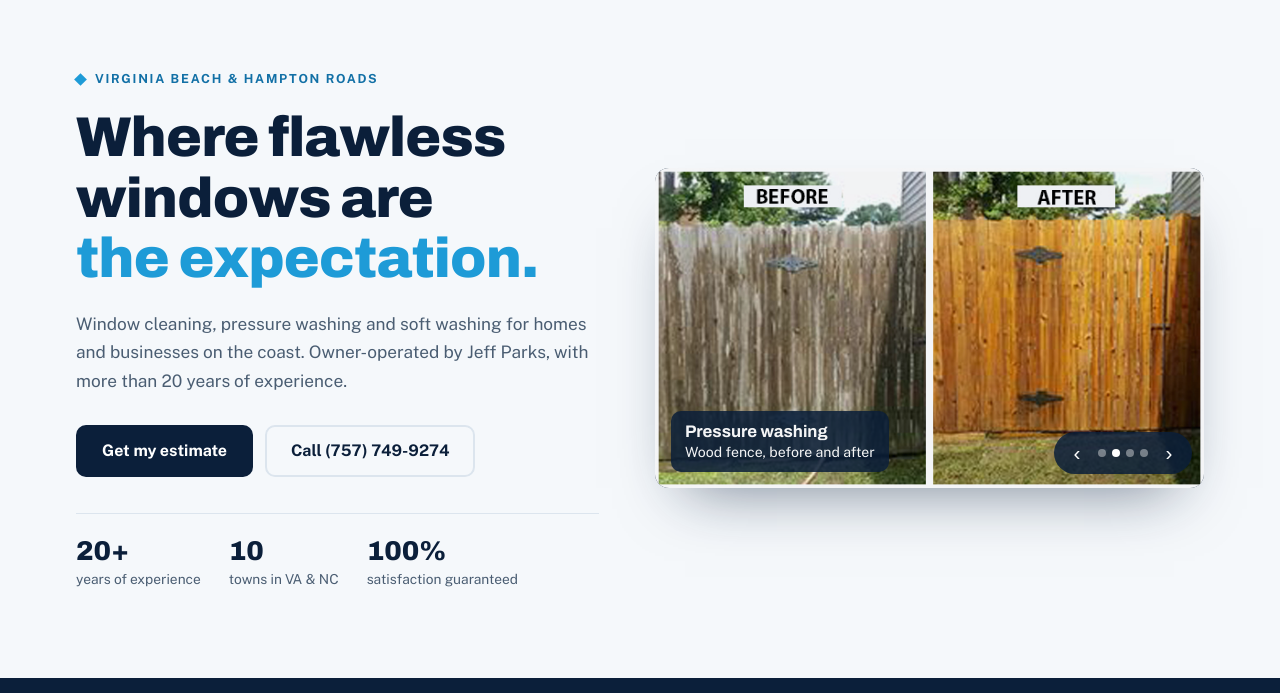
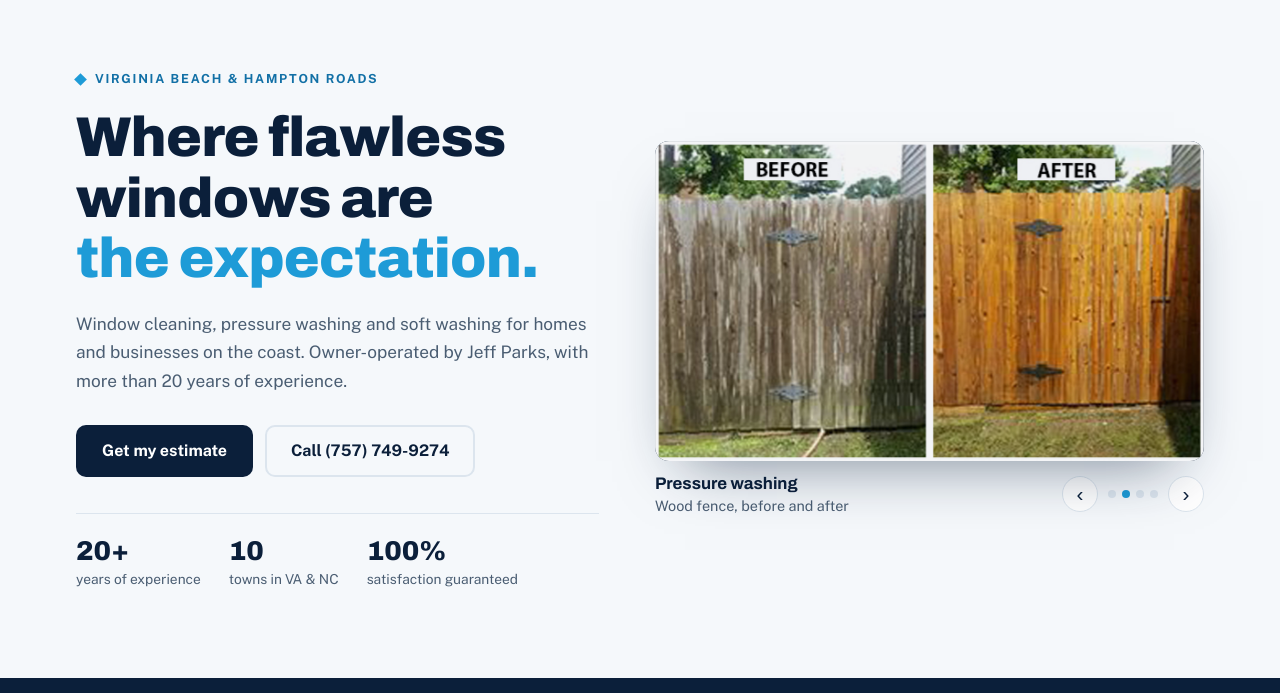
Before and after one commit to ethand757-business/priority-site, a plain HTML site: page index.html in a window 1280 px wide. Shown: the part 81-774 px from the top of the page. Drawn offline with nearby package versions, Linux system fonts and the light colour scheme.

Commit message:
Fix overlapping slideshow text; remove duplicate project photo and reorder gallery
Co-Authored-By: Claude Opus 5.5 <noreply@anthropic.com>
Claude-Session: https://claude.ai/code/session_01Vss8NJH6fPHgaY4FnZzaqG

```diff
--- a/assets/site.css
+++ b/assets/site.css
@@ -76,20 +76,22 @@ nav.links a:hover{color:var(--ink)}
 .hero-photo figcaption{position:absolute;left:16px;bottom:16px;padding:10px 14px;border-radius:10px;background:rgba(11,31,58,.85);color:#fff;font-size:.88rem;line-height:1.35}
 .hero-photo figcaption b{display:block;font-family:var(--display);font-size:1.05rem}
 @media (max-width:560px){.hero-photo{aspect-ratio:4/3}}
-.hero-slides{aspect-ratio:600/350}
-@media (max-width:560px){.hero-slides{aspect-ratio:600/350}}
+.hero-slides{display:grid;gap:12px;min-width:0}
+.slides-frame{aspect-ratio:600/350}
+@media (max-width:560px){.slides-frame{aspect-ratio:600/350}}
 .hero-slides .slide{position:absolute;inset:0;margin:0;opacity:0;transition:opacity .8s ease}
 .hero-slides .slide.is-on{opacity:1}
 .hero-slides .slide img{width:100%;height:100%;object-fit:cover}
-.hero-slides .slide figcaption{position:absolute;left:16px;bottom:16px;padding:10px 14px;border-radius:10px;background:rgba(11,31,58,.85);color:#fff;font-size:.88rem;line-height:1.35}
-.hero-slides .slide figcaption b{display:block;font-family:var(--display);font-size:1.05rem}
-.slide-ctl{position:absolute;right:12px;bottom:14px;display:flex;align-items:center;gap:6px;padding:6px 8px;border-radius:999px;background:rgba(11,31,58,.85);z-index:2}
-.sbtn{width:30px;height:30px;border:0;border-radius:50%;background:transparent;color:#fff;font-size:1.3rem;line-height:1;cursor:pointer}
-.sbtn:hover{background:rgba(255,255,255,.15)}
-.dots{display:flex;gap:6px}
-.dot{width:8px;height:8px;padding:0;border:0;border-radius:50%;background:rgba(255,255,255,.4);cursor:pointer}
-.dot.is-on{background:#fff}
-@media (max-width:480px){.hero-slides .slide figcaption{font-size:.8rem;padding:8px 10px;left:10px;bottom:10px;max-width:58%}.slide-ctl{right:8px;bottom:10px}}
+.slide-bar{display:flex;justify-content:space-between;align-items:center;gap:16px}
+.slide-cap{margin:0;display:grid;gap:2px;line-height:1.3;min-width:0}
+.slide-cap b{font-family:var(--display);font-size:1.05rem}
+.slide-cap span{color:var(--muted);font-size:.9rem}
+.slide-ctl{display:flex;align-items:center;gap:4px;flex:none}
+.sbtn{width:36px;height:36px;border:1px solid var(--line);border-radius:50%;background:var(--surface);color:var(--ink);font-size:1.3rem;line-height:1;cursor:pointer}
+.sbtn:hover{border-color:var(--blue)}
+.dots{display:flex;gap:6px;padding:0 6px}
+.dot{width:8px;height:8px;padding:0;border:0;border-radius:50%;background:var(--line);cursor:pointer}
+.dot.is-on{background:var(--blue)}
 
 /* strip */
 .strip{background:var(--navy);color:#DCEBF5;padding-block:18px}
--- a/index.html
+++ b/index.html
@@ -56,15 +56,20 @@
           <div><b>100%</b><span>satisfaction guaranteed</span></div>
         </div>
       </div>
-      <div class="hero-photo hero-slides" id="hero-slides" aria-roledescription="carousel" aria-label="Recent jobs">
-          <figure class="slide is-on" aria-roledescription="slide" aria-label="1 of 4"><img src="images/projects/Window-Cleaning2.jpg" width="600" height="350" alt="Arched window, before and after by Priority Window Cleaning"><figcaption><b>Window cleaning</b>Arched window, before and after</figcaption></figure>
-          <figure class="slide" aria-roledescription="slide" aria-label="2 of 4" aria-hidden="true"><img src="images/projects/Power-Wasing3.jpg" width="600" height="350" alt="Wood fence, before and after by Priority Window Cleaning" loading="lazy"><figcaption><b>Pressure washing</b>Wood fence, before and after</figcaption></figure>
-          <figure class="slide" aria-roledescription="slide" aria-label="3 of 4" aria-hidden="true"><img src="images/projects/Window-Cleaning8.jpg" width="600" height="350" alt="Oceanfront condo, before and after by Priority Window Cleaning" loading="lazy"><figcaption><b>Window cleaning</b>Oceanfront condo, before and after</figcaption></figure>
-          <figure class="slide" aria-roledescription="slide" aria-label="4 of 4" aria-hidden="true"><img src="images/projects/Power-Wasing8.jpg" width="600" height="350" alt="Brick steps, before and after by Priority Window Cleaning" loading="lazy"><figcaption><b>Pressure washing</b>Brick steps, before and after</figcaption></figure>
-        <div class="slide-ctl">
+      <div class="hero-slides" id="hero-slides" aria-roledescription="carousel" aria-label="Recent jobs">
+        <div class="hero-photo slides-frame">
+          <figure data-title="Window cleaning" data-desc="Arched window, before and after" class="slide is-on" aria-roledescription="slide" aria-label="1 of 4"><img src="images/projects/Window-Cleaning2.jpg" width="600" height="350" alt="Arched window, before and after by Priority Window Cleaning"></figure>
+          <figure data-title="Pressure washing" data-desc="Wood fence, before and after" class="slide" aria-roledescription="slide" aria-label="2 of 4" aria-hidden="true"><img src="images/projects/Power-Wasing3.jpg" width="600" height="350" alt="Wood fence, before and after by Priority Window Cleaning" loading="lazy"></figure>
+          <figure data-title="Window cleaning" data-desc="Oceanfront condo, before and after" class="slide" aria-roledescription="slide" aria-label="3 of 4" aria-hidden="true"><img src="images/projects/Window-Cleaning8.jpg" width="600" height="350" alt="Oceanfront condo, before and after by Priority Window Cleaning" loading="lazy"></figure>
+          <figure data-title="Pressure washing" data-desc="Brick steps, before and after" class="slide" aria-roledescription="slide" aria-label="4 of 4" aria-hidden="true"><img src="images/projects/Power-Wasing8.jpg" width="600" height="350" alt="Brick steps, before and after by Priority Window Cleaning" loading="lazy"></figure>
+        </div>
+        <div class="slide-bar">
+          <p class="slide-cap" id="slide-cap" aria-live="polite"><b>Window cleaning</b><span>Arched window, before and after</span></p>
+          <div class="slide-ctl">
           <button type="button" class="sbtn" data-dir="-1" aria-label="Previous photo">‹</button>
           <div class="dots"><button type="button" class="dot is-on" aria-label="Show photo 1"></button><button type="button" class="dot" aria-label="Show photo 2"></button><button type="button" class="dot" aria-label="Show photo 3"></button><button type="button" class="dot" aria-label="Show photo 4"></button></div>
           <button type="button" class="sbtn" data-dir="1" aria-label="Next photo">›</button>
+          </div>
         </div>
       </div>
     </div>
@@ -455,6 +460,7 @@
       i=(n+slides.length)%slides.length;
       slides.forEach(function(s,k){var on=k===i;s.classList.toggle('is-on',on);if(on)s.removeAttribute('aria-hidden');else s.setAttribute('aria-hidden','true')});
       dots.forEach(function(d,k){d.classList.toggle('is-on',k===i);d.setAttribute('aria-current',k===i?'true':'false')});
+      var cap=$('slide-cap'); if(cap){cap.children[0].textContent=slides[i].getAttribute('data-title');cap.children[1].textContent=slides[i].getAttribute('data-desc');}
     }
     function start(){if(still||timer)return;timer=setInterval(function(){go(i+1)},4500)}
     function stop(){clearInterval(timer);timer=null}
```
Also changed, not shown: projects/index.html (+1 -1 lines), images/projects/Power-Wasing2.jpg (deleted), 1 other file.
